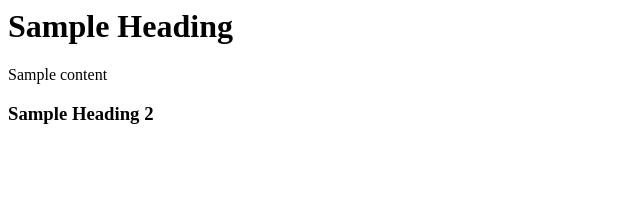
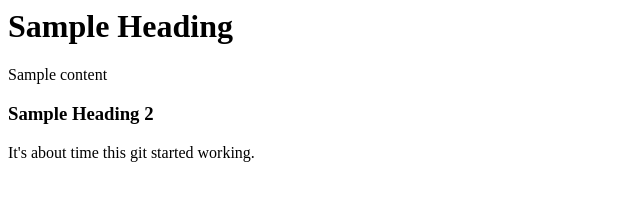
Before and after one commit to NHS-Kalum/reportonline, a plain HTML site: page index.html in a window 1280 px wide. Shown: the whole page, without its empty margins (0-640 px from the left). Drawn offline with Linux system fonts and the light colour scheme.

Commit message:
added a paragraph under heading2

```diff
--- a/index.html
+++ b/index.html
@@ -9,6 +9,6 @@
 </div>
 
 <h3>Sample Heading 2</h3>
-
+<p>It's about time this git started working.</p>
 </body>
 </html>
```
